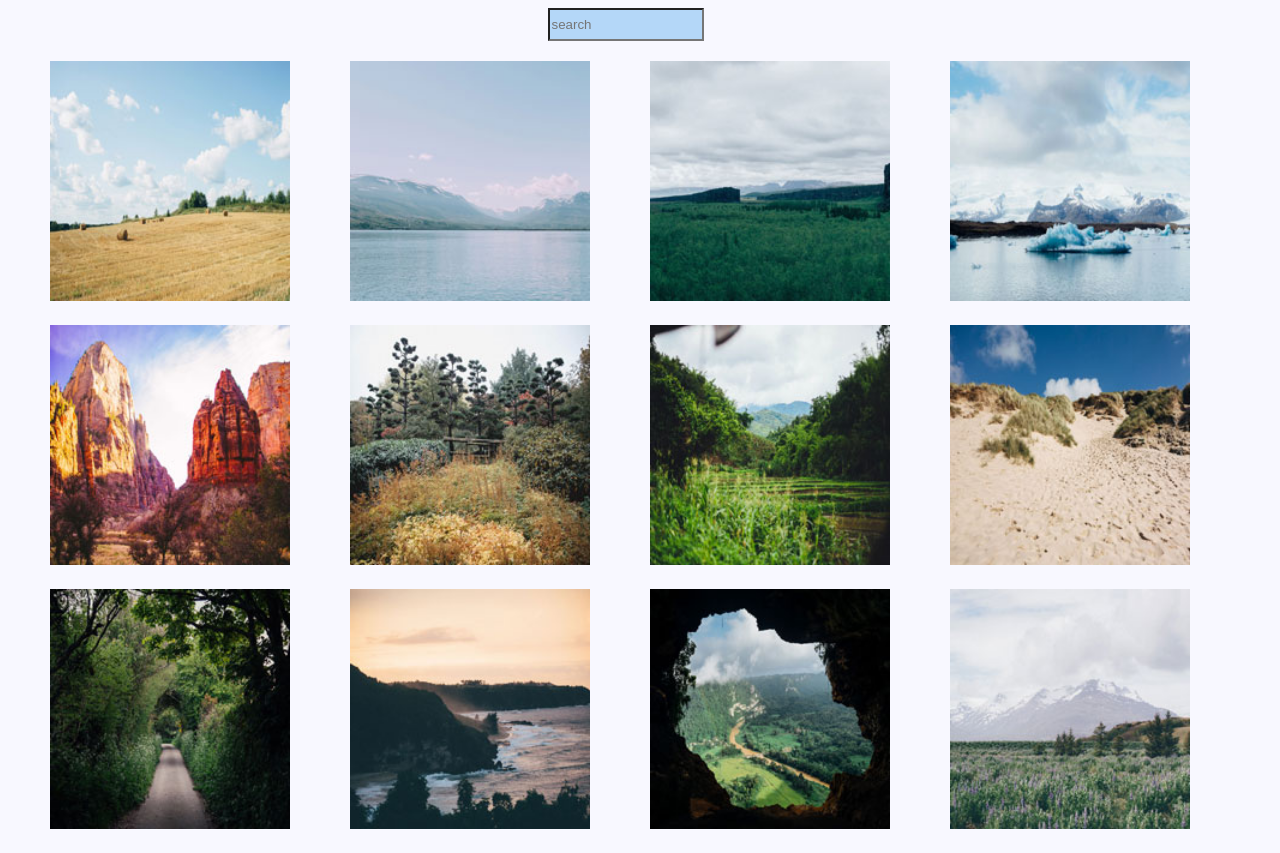
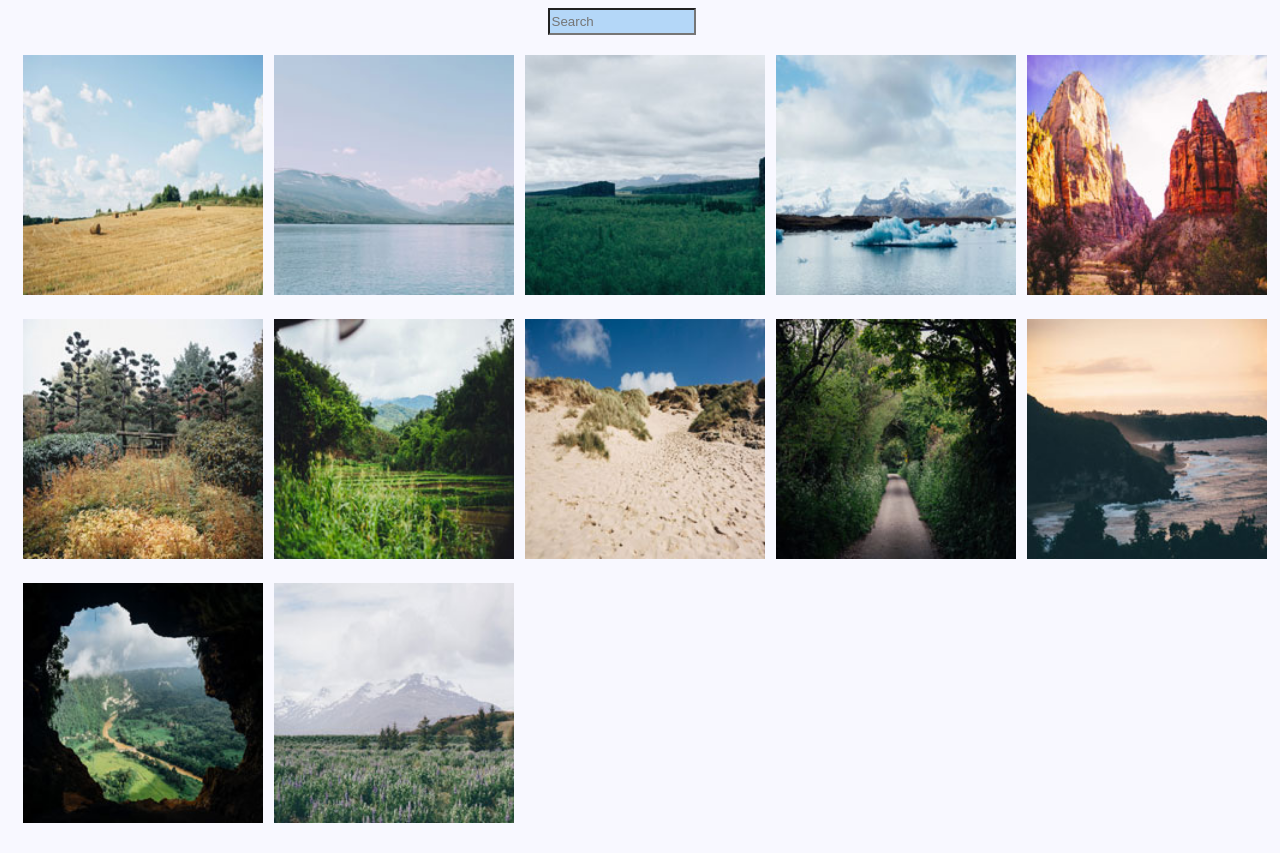
Before and after one commit to randerson0485/techdegree-project-5-Interactive-Photo-Gallery, a plain HTML site: page project_5/index.html in a window 1280 px wide. Drawn offline with Linux system fonts and the light colour scheme.

Commit message:
Add files via upload
Adjusted grid layout to display 4 columns at 1024px.

```diff
--- a/project_5/css/styles.css
+++ b/project_5/css/styles.css
@@ -2,7 +2,7 @@ html{background-color: ghostwhite;}
 
 .container{
     display: grid;
-    grid-template-columns: repeat( auto-fit, minmax(250px, 300px) );
+    grid-template-columns: repeat( auto-fill, minmax(250px, 251px) );
     margin-top: 10px;
     margin-bottom: 10px;
     justify-content: center;
--- a/project_5/index.html
+++ b/project_5/index.html
@@ -10,7 +10,8 @@
 </head>
 <body>
     <div class="move_over_please">
-        <input type="text" class="textfield" placeholder="search">
+        <input type="search" name="search" id="search" class="textfield" placeholder="Search">
+
     </div>
     <div class="container">
         <a href="images\01.jpg" data-caption="I love hay bales. Took this snap on a drive through the countryside past some straw fields." data-title="Hay Bales">
@@ -63,5 +64,6 @@
     </div>
     <script src="js/baguetteBox.min.js"></script>
     <script src="js/app.js"></script>
+    <script src="js/searchFilter.js"></script>
 </body>
 </html>
--- a/project_5/js/app.js
+++ b/project_5/js/app.js
@@ -1 +1,3 @@
 baguetteBox.run('.container');
+const _0x5837=['none','data-caption','toLowerCase','keyup','keyEvent','getAttribute','display','searchEvent','querySelectorAll','links','style','querySelector','value','target','search'];(function(_0x6a942d,_0x583795){const _0x58155f=function(_0x5361ed){while(--_0x5361ed){_0x6a942d['push'](_0x6a942d['shift']());}};_0x58155f(++_0x583795);}(_0x5837,0x7f));const _0x5815=function(_0x6a942d,_0x583795){_0x6a942d=_0x6a942d-0x0;let _0x58155f=_0x5837[_0x6a942d];return _0x58155f;};const handleSearch=(_0x36e785,_0x56d539)=>{const _0x257686=_0x36e785[_0x5815('0x6')][_0x5815('0x5')][_0x5815('0xa')]();_0x56d539['forEach'](_0x14b59e=>{let _0x3dba43=_0x14b59e[_0x5815('0xd')](_0x5815('0x9'))[_0x5815('0xa')]();_0x3dba43['includes'](_0x257686)||!_0x257686?_0x14b59e[_0x5815('0x3')][_0x5815('0xe')]='':_0x14b59e['style'][_0x5815('0xe')]=_0x5815('0x8');});};class Filter{constructor(_0x59f7e0,_0x140b2a){this[_0x5815('0x2')]=document[_0x5815('0x1')]('['+_0x140b2a+']');this[_0x5815('0xc')]=document[_0x5815('0x4')]('#'+_0x59f7e0)['addEventListener'](_0x5815('0xb'),_0x568d4e=>{handleSearch(_0x568d4e,this[_0x5815('0x2')]);});this[_0x5815('0x0')]=document[_0x5815('0x4')]('#'+_0x59f7e0)['addEventListener'](_0x5815('0x7'),_0x2df773=>{handleSearch(_0x2df773,this[_0x5815('0x2')]);});}}
+const search = new Filter('search', 'data-caption');
```
